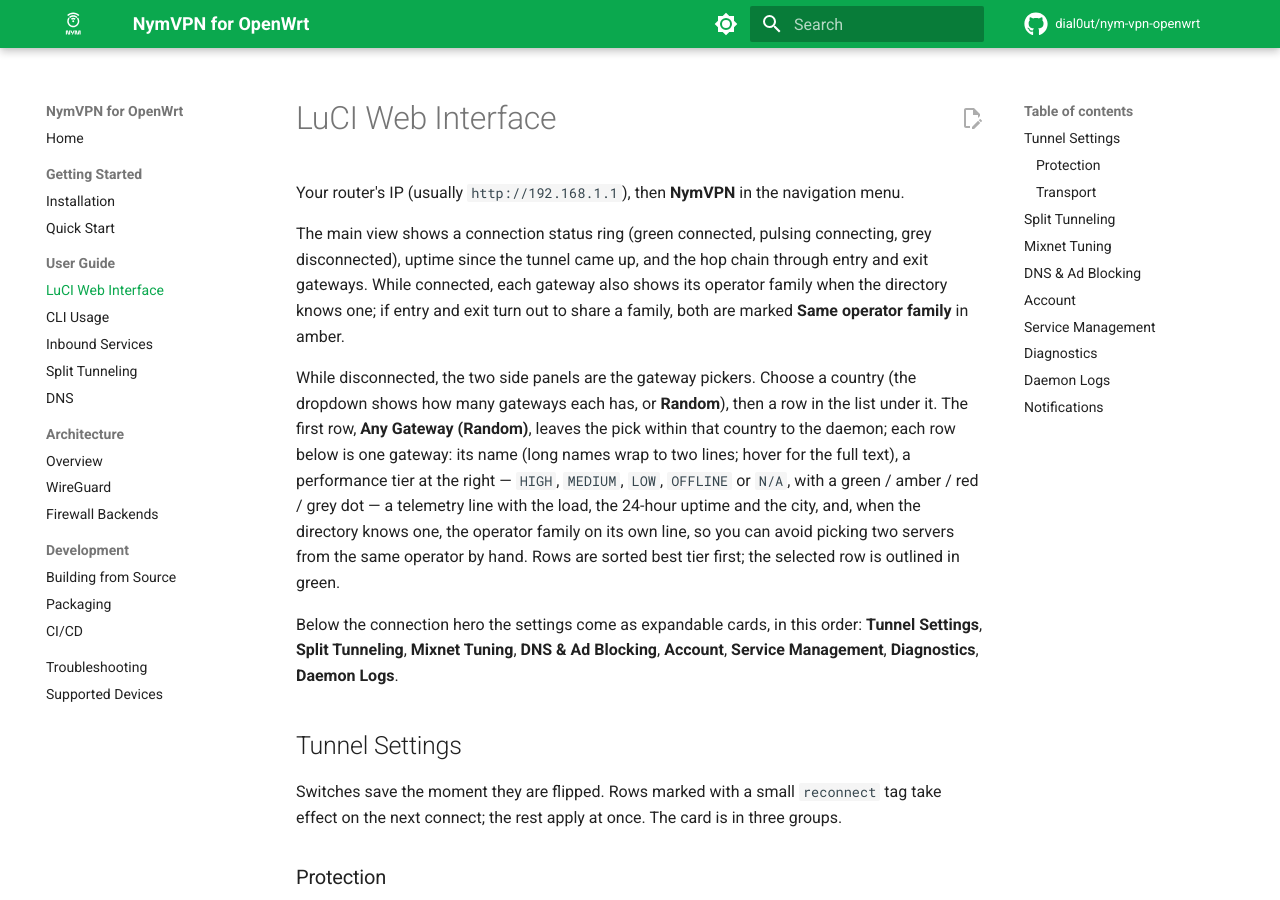
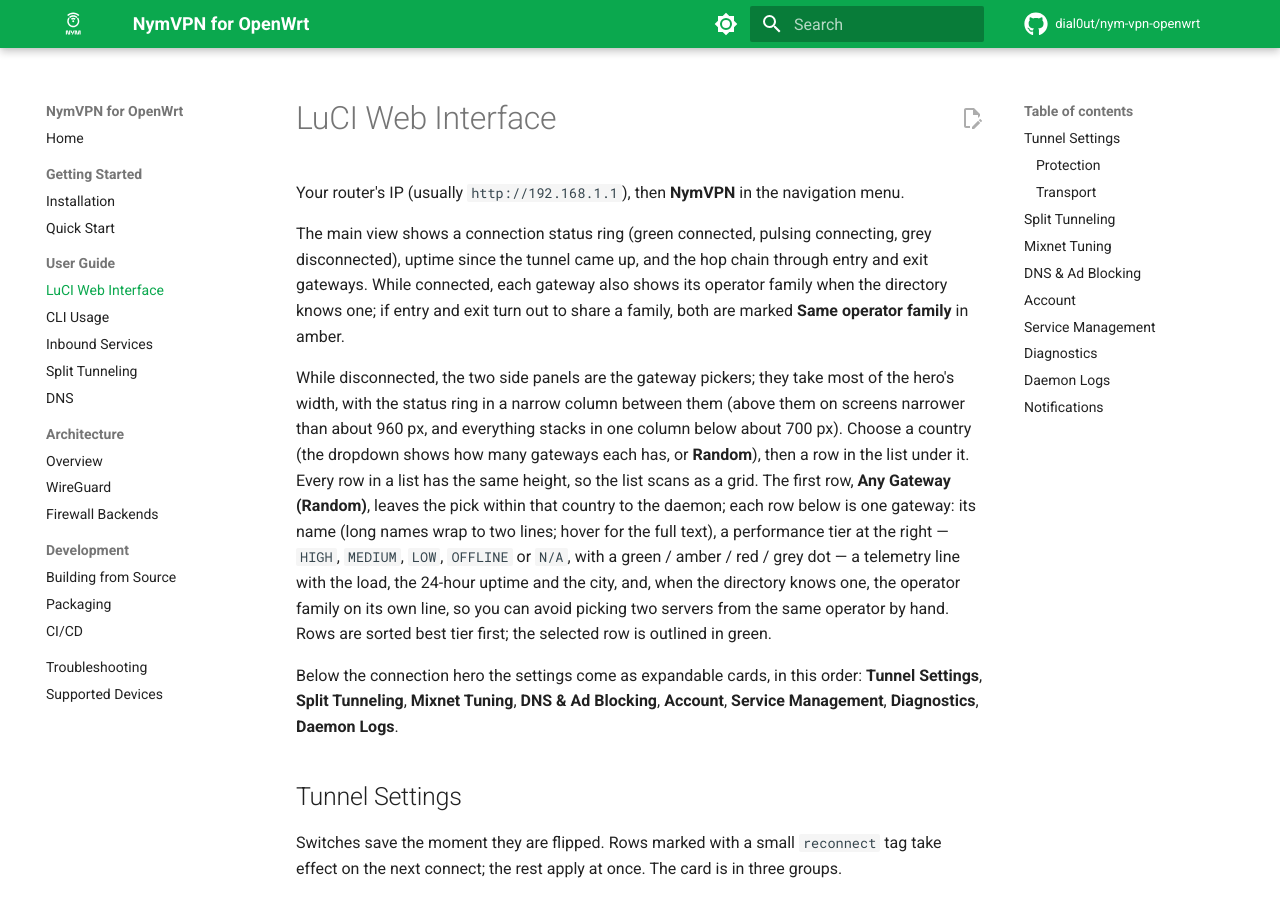
Before and after one commit to dial0ut/nym-vpn-openwrt, an MkDocs documentation site: the page built from docs/guide/luci.md, in a window 1280 px wide and 900 px high. Built offline with MkDocs 1.6.1 and Material for MkDocs 9.7.7, drawn with Linux system fonts in a browser that asks for light colours; comment, search, counter and statistics services are not loaded.

Commit message:
docs(luci): note the wider hero pickers and equal-height rows
The guide describes where the ring sits at each width and that rows in a list share one height; the changelog bullet is extended to match.

```diff
--- a/docs/guide/luci.md
+++ b/docs/guide/luci.md
@@ -7,8 +7,11 @@ disconnected), uptime since the tunnel came up, and the hop chain through entry
 While connected, each gateway also shows its operator family when the directory knows one; if
 entry and exit turn out to share a family, both are marked **Same operator family** in amber.
 
-While disconnected, the two side panels are the gateway pickers. Choose a country (the dropdown
-shows how many gateways each has, or **Random**), then a row in the list under it. The first row,
+While disconnected, the two side panels are the gateway pickers; they take most of the hero's
+width, with the status ring in a narrow column between them (above them on screens narrower than
+about 960 px, and everything stacks in one column below about 700 px). Choose a country (the
+dropdown shows how many gateways each has, or **Random**), then a row in the list under it. Every
+row in a list has the same height, so the list scans as a grid. The first row,
 **Any Gateway (Random)**, leaves the pick within that country to the daemon; each row below is one
 gateway: its name (long names wrap to two lines; hover for the full text), a performance tier at
 the right — `HIGH`, `MEDIUM`, `LOW`, `OFFLINE` or `N/A`, with a green / amber / red / grey dot — a
```
Also changed, not shown: CHANGELOG.md (+6 -2 lines).
